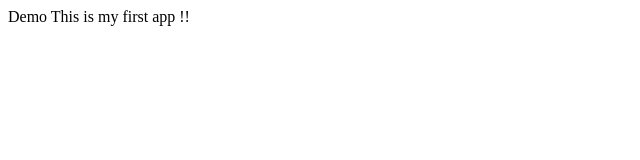
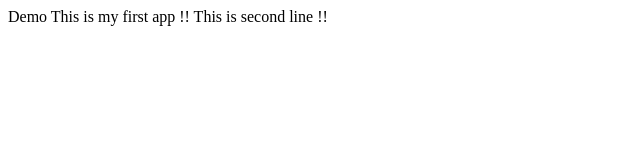
Before and after one commit to amitgb/myappdemo, a plain HTML site: page index.html in a window 1280 px wide. Shown: the whole page, without its empty margins (0-640 px from the left). Drawn offline with Linux system fonts and the light colour scheme.

Commit message:
Added new line

```diff
--- a/index.html
+++ b/index.html
@@ -3,5 +3,6 @@
 
     <body>
         This is my first app !!
+        This is second line !!
     </body>
 </html>
```
